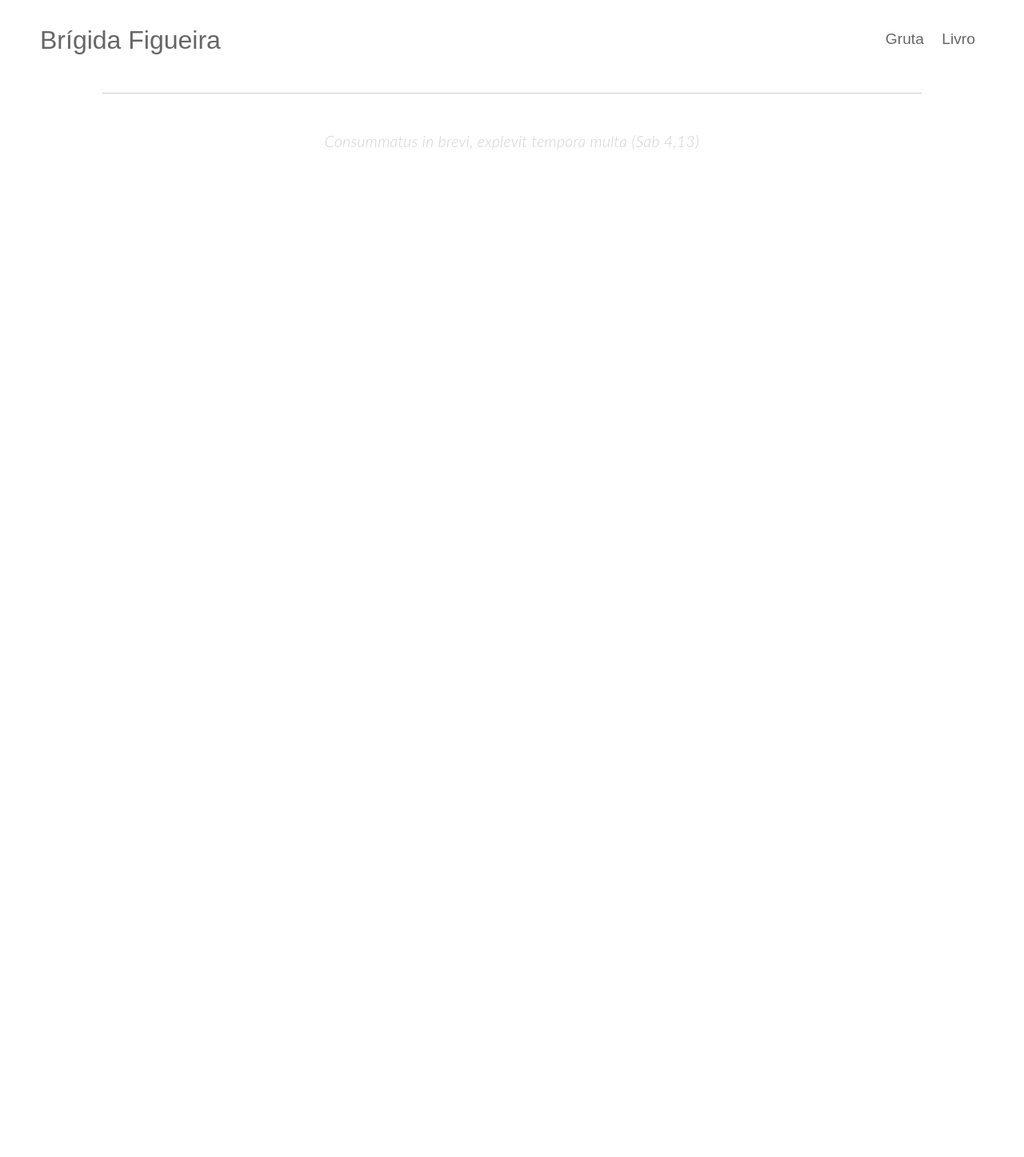
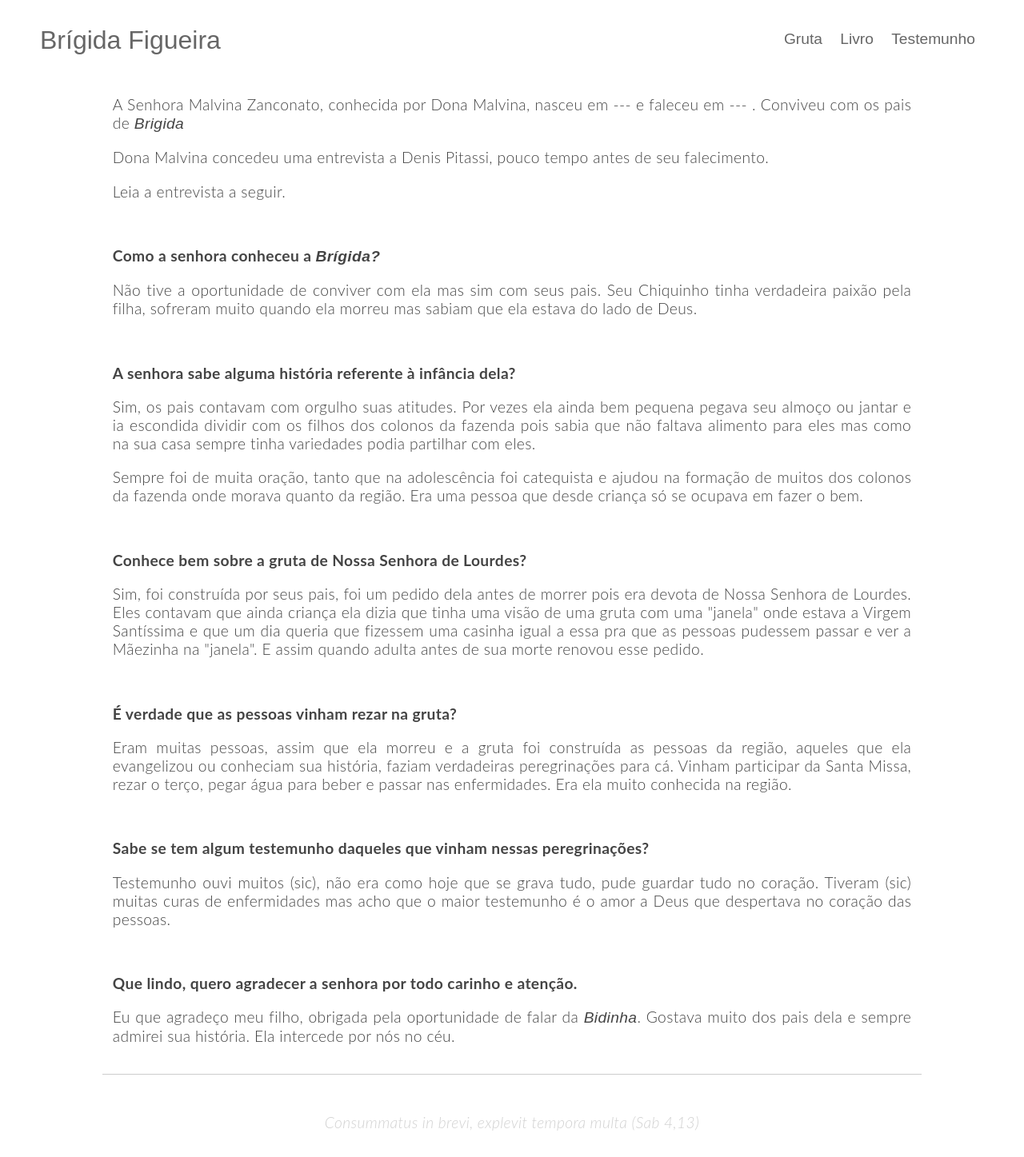
Before and after one commit to jadefr/brigida, a React (Create React App) app: page /testemunho in a window 1280 px wide. Shown: the whole page at 80% size. Before the commit the page ends 800 px from the top, so only its background shows below. Built offline with nearby package versions, Linux system fonts and the light colour scheme.

Commit message:
Add testemunho page

```diff
--- a/src/App.js
+++ b/src/App.js
@@ -5,6 +5,7 @@ import Home from "./views/Home/Home";
 import Footer from "./components/Footer/Footer";
 import Livro from "./views/Livro/Livro";
 import Gruta from "./views/Gruta/Gruta";
+import Testemunho from "./views/Testemunho/Testemunho";
 
 
 function App() {
@@ -15,6 +16,7 @@ function App() {
               <Route path='/' exact element={<Home/>} />
               <Route path='/livro' element={<Livro/>} />
               <Route path='/gruta' element={<Gruta/>} />
+              <Route path='/testemunho' element={<Testemunho/>} />
           </Routes>
           <Footer/>
       </Router>
--- a/src/components/Navbar/Navbar.js
+++ b/src/components/Navbar/Navbar.js
@@ -60,6 +60,11 @@ function Navbar() {
                             Livro
                         </Link>
                     </li>
+                    <li className="nav-item">
+                        <Link to='/testemunho' className="nav-links noSelect" onClick={closeMobileMenu}>
+                            Testemunho
+                        </Link>
+                    </li>
                 </ul>
             </div>
         </div>
--- a/src/views/Home/Home.js
+++ b/src/views/Home/Home.js
@@ -15,7 +15,7 @@ function Home() {
                 <p className="text">Passou sua curta existência fazendo o bem. Amou muito a Jesus e a Maria Imaculada.</p>
                 <p className="text">Em seu leito mortuário, Brígida sorria e espalhava a calma e a paz. Morreu no dia 24 de Agosto de 1930, aos 28 anos, em odor de santidade. </p>
                 <p className="text">Quase cem anos após sua morte, Brígida continua a interceder por Angustura e àqueles que pedem sua ajuda.</p>
-                <p className="text">Seu último retrato (imagem acima), se encontrava exposto na igreja Madre de Deus de Angustura.</p>
+                <p className="text">Seu último retrato (imagem acima) se encontrava exposto na igreja Madre de Deus de Angustura.</p>
             </div>
         </div>
     );
--- /dev/null
+++ b/src/views/Testemunho/Testemunho.css
@@ -0,0 +1,37 @@
+.testemunho__row {
+    padding: 0 11%;
+}
+
+.testemunho__title {
+    padding-top: 2em;
+    /*padding-bottom: 0.5em;*/
+    font-weight: bold;
+}
+
+.testemunho__span-italics {
+    font-style: italic;
+}
+
+@media (min-width: 1460px) {
+    .testemunho__row {
+        padding: 0 25%;
+    }
+}
+
+@media (max-width: 600px) {
+    .testemunho__row {
+        padding: 0 2%;
+    }
+
+    .testemunho__text-row {
+        padding: 0 5%;
+    }
+
+    .testemunho__last-text {
+        padding-bottom: 40px;
+    }
+
+    .testemunho__placa-text {
+        padding: 0 9%;
+    }
+}
--- /dev/null
+++ b/src/views/Testemunho/Testemunho.js
@@ -0,0 +1,51 @@
+import React from 'react';
+import './Testemunho.css';
+
+function Testemunho() {
+    return (
+        <div>
+            <div className="testemunho__row testemunho__text-row">
+                <p className="text">A Senhora Malvina Zanconato, conhecida por Dona Malvina, nasceu em --- e faleceu em
+                    --- . Conviveu com os pais de <span className="testemunho__span-italics">Brigida</span></p>
+                <p className="text">Dona Malvina concedeu uma entrevista a Denis Pitassi, pouco tempo antes de seu
+                    falecimento.</p>
+                <p className="text">Leia a entrevista a seguir.</p>
+            </div>
+            <div className="testemunho__row testemunho__text-row">
+                <p className="testemunho__title text">Como a senhora conheceu a <span
+                    className="testemunho__span-italics">Brígida?</span></p>
+                <p className="text">Não tive a oportunidade de conviver com ela mas sim com seus pais. Seu Chiquinho
+                    tinha verdadeira paixão pela filha, sofreram muito quando ela morreu mas sabiam que ela estava do
+                    lado de Deus.</p>
+            </div>
+            <div className="testemunho__row testemunho__text-row">
+                <p className="testemunho__title text">A senhora sabe alguma história referente à infância dela?</p>
+                <p className="text">Sim, os pais contavam com orgulho suas atitudes. Por vezes ela ainda bem pequena
+                    pegava seu almoço ou jantar e ia escondida dividir com os filhos dos colonos da fazenda pois sabia
+                    que não faltava alimento para eles mas como na sua casa sempre tinha variedades podia partilhar com
+                    eles.</p>
+                <p className="text">Sempre foi de muita oração, tanto que na adolescência foi catequista e ajudou na
+                    formação de muitos dos colonos da fazenda onde morava quanto da região. Era uma pessoa que desde
+                    criança só se ocupava em fazer o bem.</p>
+            </div>
+            <div className="testemunho__row testemunho__text-row">
+                <p className="testemunho__title text">Conhece bem sobre a gruta de Nossa Senhora de Lourdes?</p>
+                <p className="text">Sim, foi construída por seus pais, foi um pedido dela antes de morrer pois era devota de Nossa Senhora de Lourdes. Eles contavam que ainda criança ela dizia que tinha uma visão de uma gruta com uma "janela" onde estava a Virgem Santíssima e que um dia queria que fizessem uma casinha igual a essa pra que as pessoas pudessem passar e ver a Mãezinha na "janela". E assim quando adulta antes de sua morte renovou esse pedido.</p>
+            </div>
+            <div className="testemunho__row testemunho__text-row">
+                <p className="testemunho__title text">É verdade que as pessoas vinham rezar na gruta?</p>
+                <p className="text">Eram muitas pessoas, assim que ela morreu e a gruta foi construída as pessoas da região, aqueles que ela evangelizou ou conheciam sua história, faziam verdadeiras peregrinações para cá. Vinham participar da Santa Missa, rezar o terço, pegar água para beber e passar nas enfermidades. Era ela muito conhecida na região.</p>
+            </div>
+            <div className="testemunho__row testemunho__text-row">
+                <p className="testemunho__title text">Sabe se tem algum testemunho daqueles que vinham nessas peregrinações?</p>
+                <p className="text">Testemunho ouvi muitos (sic), não era como hoje que se grava tudo, pude guardar tudo no coração. Tiveram (sic) muitas curas de enfermidades mas acho que o maior testemunho é o amor a Deus que despertava no coração das pessoas.</p>
+            </div>
+            <div className="testemunho__row testemunho__text-row">
+                <p className="testemunho__title text">Que lindo, quero agradecer a senhora por todo carinho e atenção.</p>
+                <p className="text">Eu que agradeço meu filho, obrigada pela oportunidade de falar da <span className="testemunho__span-italics"> Bidinha</span>. Gostava muito dos pais dela e sempre admirei sua história. Ela intercede por nós no céu.</p>
+            </div>
+        </div>
+    );
+}
+
+export default Testemunho;
```
